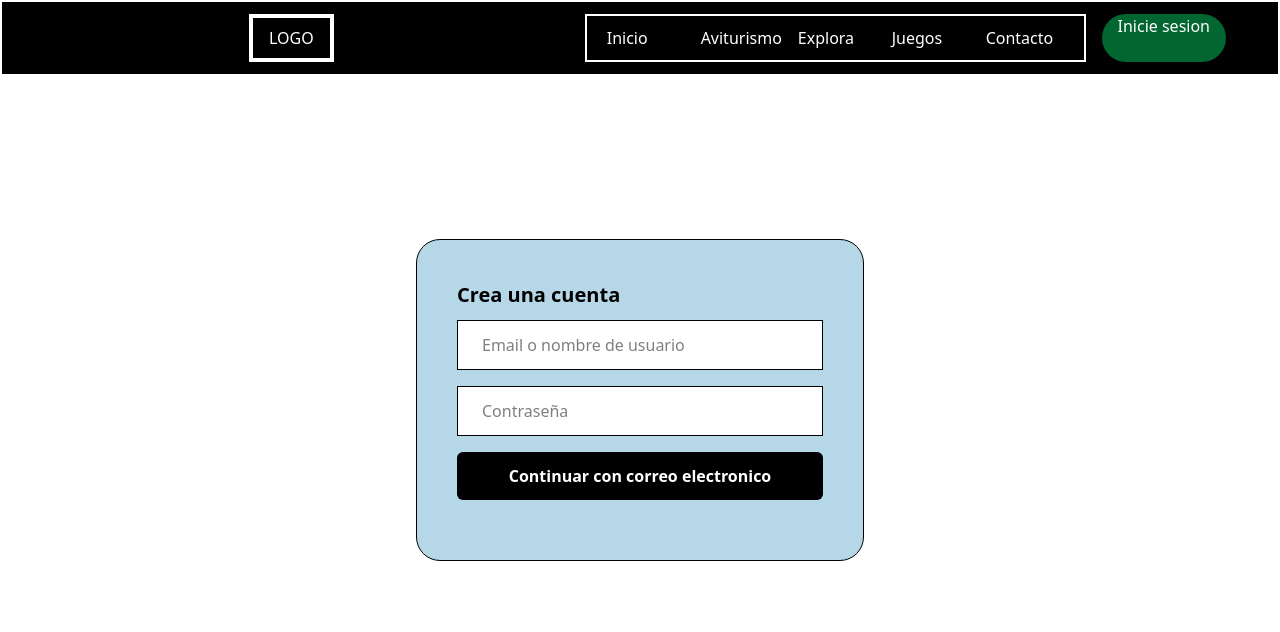
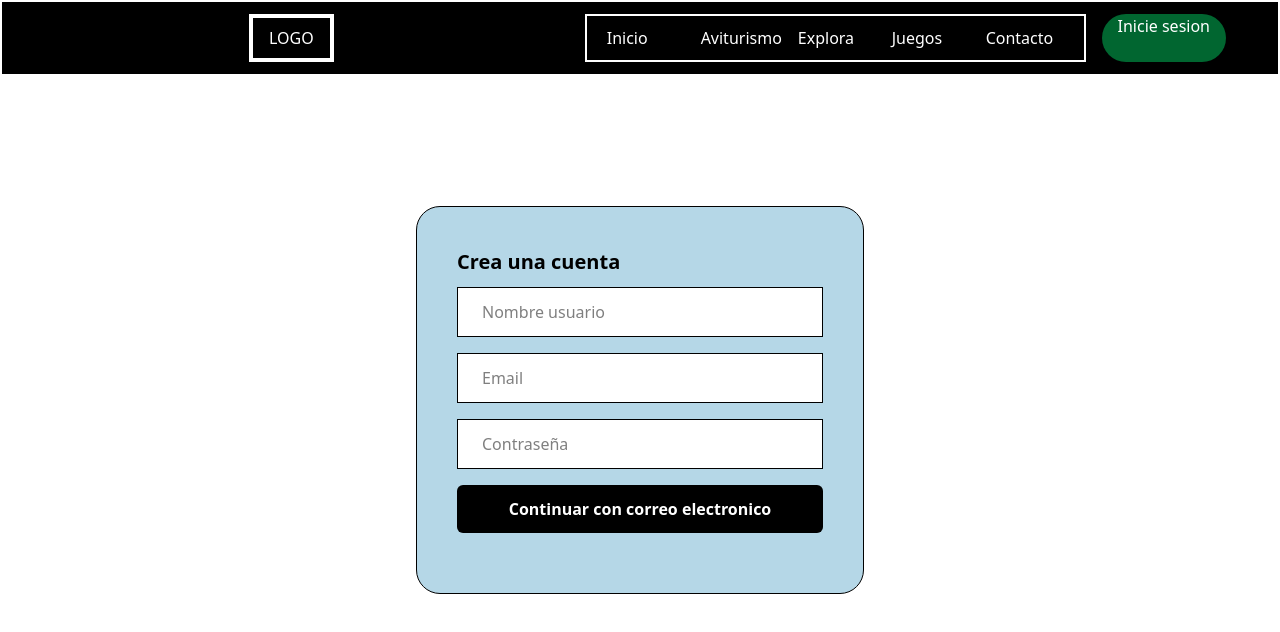
Before and after one commit to YSomarriba02/App-test, a React (Vite) app: page /Registro in a window 1280 px wide. Shown: the top 632 px of the page. Built offline with nearby package versions, Linux system fonts and the light colour scheme; no server answers.

Commit message:
iniciar sesion

```diff
--- a/src/Auth/Auth.tsx
+++ b/src/Auth/Auth.tsx
@@ -1,32 +1,46 @@
-import { Link } from "react-router-dom";
 import ButtonGoogle from "../CustomsHooks/ButtonGoogle";
-import type { ReactNode } from "react";
+import { useRef, type ReactNode } from "react";
+import Input from "./Components/Input";
 
 interface props {
   title: string;
   textBtn: string;
   children?: ReactNode;
+  inputNombre?: boolean;
 }
 
-export default function Auth({ title, textBtn, children }: props) {
+export default function Auth({ title, textBtn, inputNombre, children }: props) {
+  const refForm = useRef(null);
   return (
     <div className="flex flex-col justify-center items-center h-screen relative">
       <div className="flex flex-col gap-2.5 bg-[#b5d7e7] w-[90%]  rounded-3xl p-10 [border:solid_black_1px] absolute top-[50%] [transform:translateY(-50%)] md:w-[60%] lg:w-[35%]">
         <h1 className=" [font-size:20px] font-bold">{title}</h1>
-        <form action="" className="w-full flex flex-col gap-4">
-          <input
-            className="w-full h-9 p-6 bg-white [border:solid_black_1px]"
-            type="email"
-            id="nombre"
-            placeholder="Email o nombre de usuario"
-          />
-          <input
-            className="w-full h-9 p-6 bg-white [border:solid_black_1px]"
-            type="password"
-            id="nombre"
-            placeholder="Contraseña"
-          />
-          <button className="h-12 bg-black text-white font-bold [border-radius:6px]">
+        <form action="" className="w-full flex flex-col gap-4" ref={refForm}>
+          {inputNombre && (
+            <Input type="text" name="nombre" placeholder="Nombre usuario" />
+          )}
+          <Input type="email" name="email" placeholder="Email" />
+          <Input type="password" name="password" placeholder="Contraseña" />
+          <button
+            onClick={async (e) => {
+              e.preventDefault();
+              if (!refForm.current) return;
+
+              const formData = Object.fromEntries(
+                new FormData(refForm.current).entries()
+              );
+
+              const fetching = await fetch(
+                "http://localhost:3000/auth/registrar",
+                {
+                  method: "post",
+                  headers: { "Content-Type": "application/json" },
+                  body: JSON.stringify(formData),
+                }
+              );
+            }}
+            className="h-12 bg-black text-white font-bold [border-radius:6px]"
+          >
             {textBtn}
           </button>
         </form>
--- /dev/null
+++ b/src/Auth/Components/Input.tsx
@@ -0,0 +1,16 @@
+interface props {
+  type: string;
+  placeholder: string;
+  name: string;
+}
+
+export default function Input({ type, placeholder, name }: props) {
+  return (
+    <input
+      className="w-full h-9 p-6 bg-white [border:solid_black_1px]"
+      type={type}
+      placeholder={placeholder}
+      name={name}
+    />
+  );
+}
--- a/src/Auth/Registro.tsx
+++ b/src/Auth/Registro.tsx
@@ -5,6 +5,7 @@ export default function Registro() {
     <Auth
       title="Crea una cuenta"
       textBtn="Continuar con correo electronico"
+      inputNombre={true}
     ></Auth>
   );
 }
```
